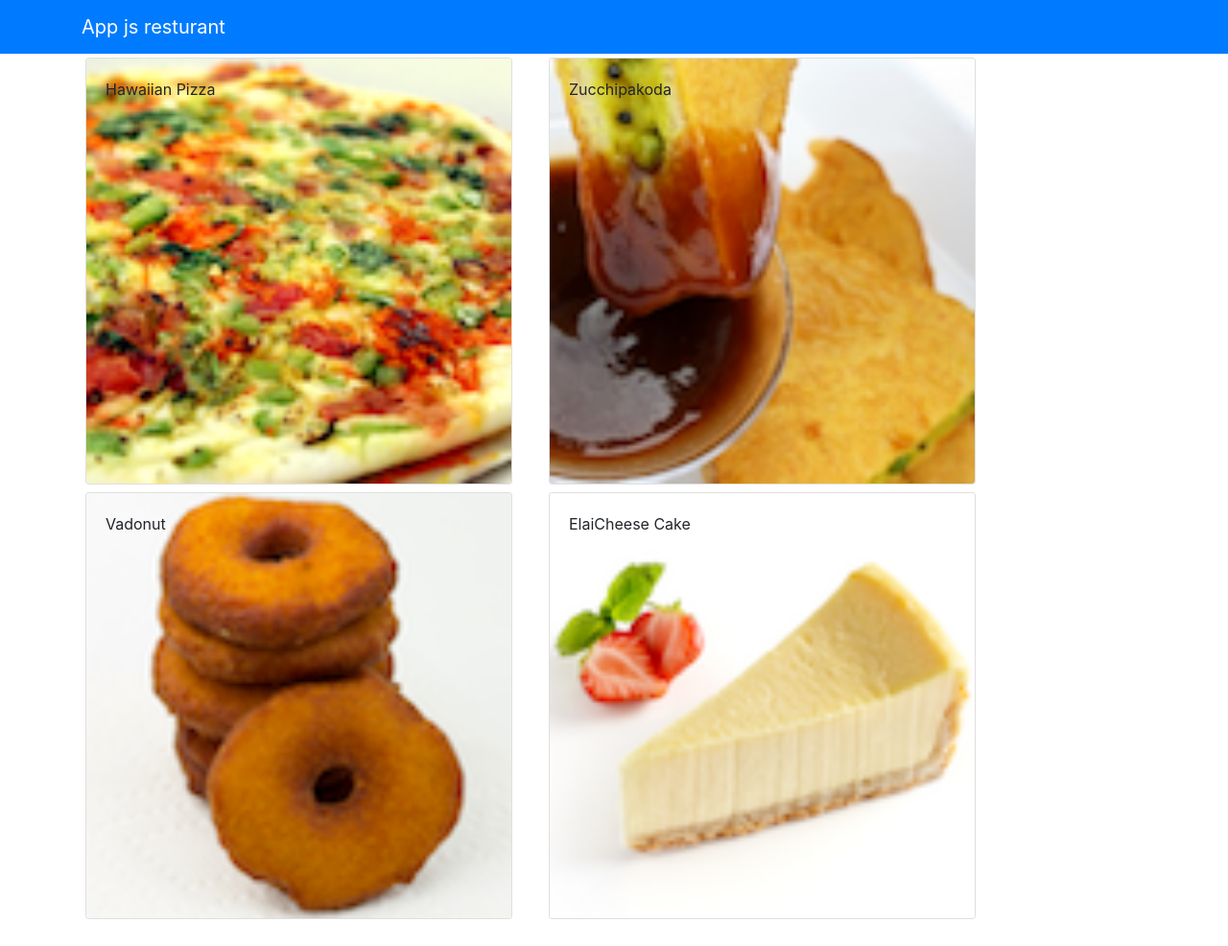
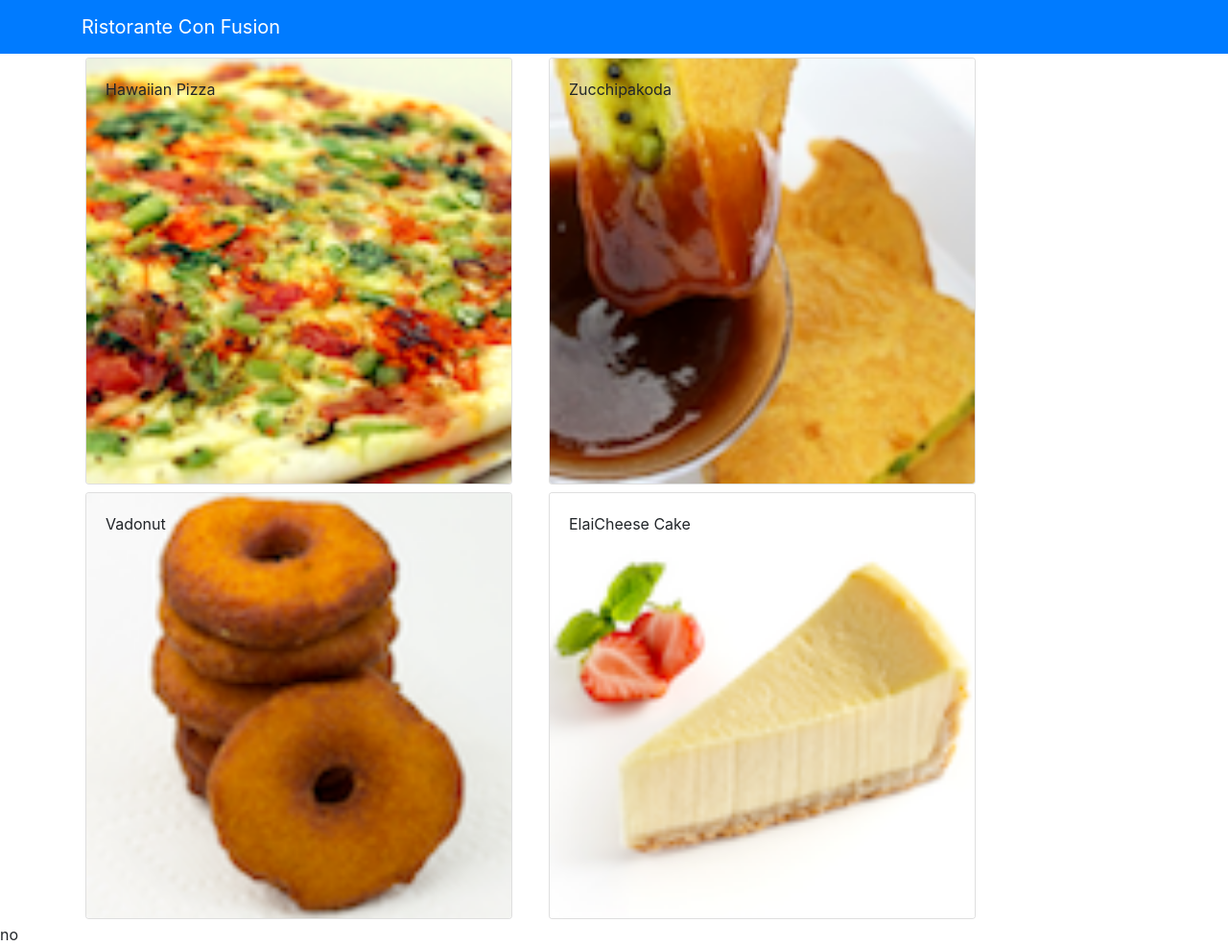
Before and after one commit to PwtanSG/confusion, a React (Create React App) app: page / in a window 1280 px wide. Shown: the whole page at 96% size. Before the commit the page ends 962 px from the top, so only its background shows below. Built offline with nearby package versions, Linux system fonts and the light colour scheme.

Commit message:
Wk2-Presentational-Container Components

```diff
--- a/src/App.js
+++ b/src/App.js
@@ -1,33 +1,17 @@
 import React, { Component } from 'react'
 import { Navbar, NavbarBrand } from 'reactstrap';
-import MenuMedia from './components/MenuMediaComponent';
-import Menu from './components/MenuComponent';
+//import MenuMedia from './components/MenuMediaComponent';
+import Main from './components/MainComponent';
 import './App.css';
 import {DISHES} from './shared/dishes'
-import DishDetail from './components/DishdetailComponent';
+//import DishDetail from './components/DishdetailComponent';
 
 class App extends Component {
 
-  constructor(props){
-    super(props);
-
-    {/* dishes information from the dishes.js */}
-    this.state = {
-      dishes: DISHES
-    };
-  }
-
   render(){
   return (
-      <div className="App">
-        <Navbar dark color="primary">
-          <div className="container">
-            <NavbarBrand href="/">App js resturant </NavbarBrand>
-          </div>
-        </Navbar>
-        {/* change to using props to pass dish information */}
-        <Menu dishes={this.state.dishes}/>
-
+      <div>
+        <Main />
       </div>
     );
   }
--- a/src/components/DishdetailComponent.js
+++ b/src/components/DishdetailComponent.js
@@ -25,7 +25,7 @@ class DishDetail extends Component{
               return (
               <div>
                   <li>{eachComment.comment}</li><br />
-                  <li>-- {eachComment.author}, {eachComment.date}</li><br />
+                  <li>-- {eachComment.author}, {new Intl.DateTimeFormat('en-US', { year: 'numeric', month: 'short', day: '2-digit'}).format(new Date(Date.parse(eachComment.date)))}</li><br />
               </div>
               )
 
@@ -40,6 +40,14 @@ class DishDetail extends Component{
   }
 
     render(){
+        const dish = this.props.dishSelected;
+        if (dish == null) {
+            return (
+                <div>
+                    no
+                </div>
+            )
+        }
 
         return (
         <div className="container">
--- /dev/null
+++ b/src/components/MainComponent.js
@@ -0,0 +1,45 @@
+import React, { Component } from 'react';
+import { Navbar, NavbarBrand } from 'reactstrap';
+import Menu from './MenuComponent';
+import DishDetail from './DishdetailComponent';
+import { DISHES } from '../shared/dishes';
+
+class Main extends Component {
+
+  constructor(props) {
+    super(props);
+    this.state = {
+        dishes: DISHES,
+        selectedDish: null
+    };
+  }
+
+  onDishSelect(dishId) {
+    this.setState({ selectedDish: dishId});
+    console.log(dishId)
+    //const result = this.state.dishes.filter(dishx => dishx.id === this.state.selectedDish);
+    //const result = this.state.dishes.filter(dishx => dishx.id === this.state.selectedDish);
+    const result=this.state.dishes.filter((dish) => dish.id === this.state.selectedDish)[0];
+    console.log(result)
+  }
+
+
+
+  render() {
+    const myDishId = 0
+    return (
+      <div>
+        <Navbar dark color="primary">
+          <div className="container">
+            <NavbarBrand href="/">Ristorante Con Fusion</NavbarBrand>
+          </div>
+        </Navbar>
+        <Menu dishes={this.state.dishes}
+          onClick={(dishId) => this.onDishSelect(dishId)} />
+        <DishDetail dishSelected={this.state.dishes.filter((dish) => dish.id === this.state.selectedDish)[0]} />
+     </div>
+    );
+  }
+}
+
+export default Main;
--- a/src/components/MenuComponent.js
+++ b/src/components/MenuComponent.js
@@ -1,42 +1,20 @@
 import React, { Component } from  'react';
 import { Card, CardImg, CardImgOverlay, CardText, CardBody, CardTitle} from 'reactstrap';
-import DishDetail from './DishdetailComponent';
 
 class Menu extends Component{
 
     constructor(props){
         super(props)
-
-        this.state = {
-            selectedDish: null
-        };
-
     }
 
-    onDishSelect(dish){
-      this.setState({ selectedDish:dish });
-    }
 
-    renderDish(dish){
-      if (dish != null){
-        return(
-          <div>
-            <DishDetail dishSelected={dish}/>
-        </div>
-        );
-      }else {
-        return(
-          <div></div>
-        );
-      }
-     }
 
     render(){
         {/* change to using props to pass dish information - see App.js passing props dishes*/}
         const menu = this.props.dishes.map((dish) => {
             return (
               <div key={dish.id} className="col-12 col-md-5 m-1">
-                <Card onClick={() => {this.onDishSelect(dish)}}>
+                <Card onClick={()=> this.props.onClick(dish.id)}>
                 <CardImg width="100%" src={dish.image} alt={dish.name}/>
                 <CardImgOverlay>
                   <CardTitle>{dish.name}</CardTitle>
@@ -52,9 +30,6 @@ class Menu extends Component{
           <div className="row">
               {menu}
           </div>
-          <div className="row">
-             {this.renderDish(this.state.selectedDish)}
-          </div>
         </div>
         )
     }
```
Also changed, not shown: src/logo.svg (deleted).
